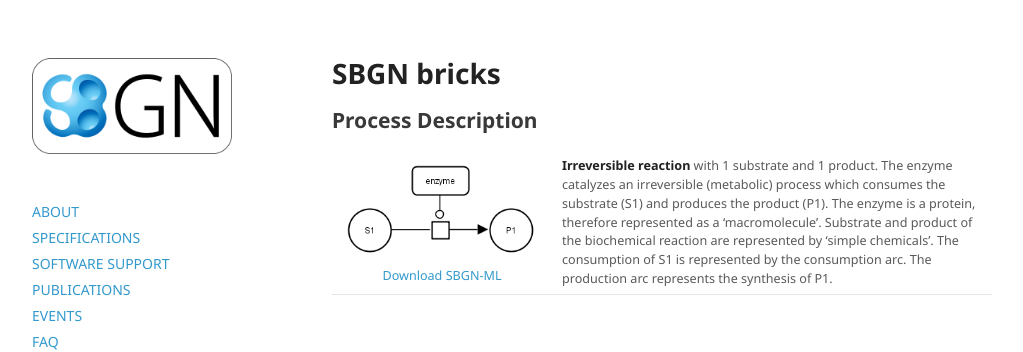
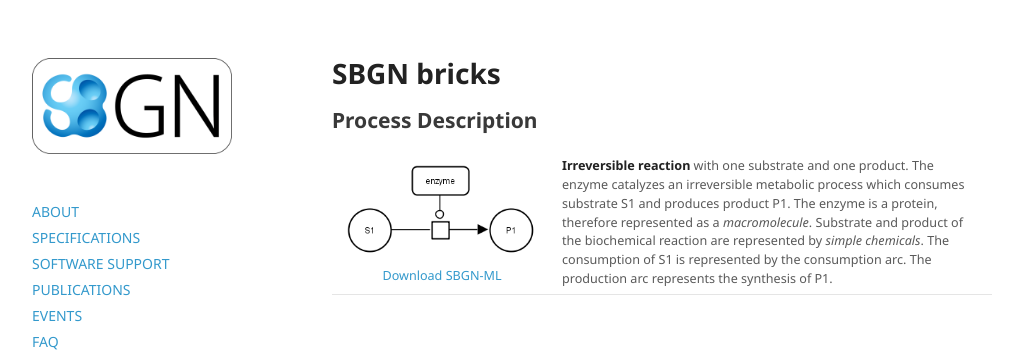
Before and after one commit to sbgn/sbgn, a Jekyll site: the page built from docs/sbgn_bricks.md, in a window 1280 px wide. Shown: the top 352 px of the page, without its empty margins (128-1151 px from the left). Built offline with Jekyll 4.4.1, drawn with Linux system fonts in a browser that asks for light colours; nearby versions of some CDN libraries.

Commit message:
Update sbgn_bricks.md

```diff
--- a/docs/sbgn_bricks.md
+++ b/docs/sbgn_bricks.md
@@ -11,6 +11,6 @@
 <table style="font-size:90%;">
     <tr>
       <td style="width: 200px; text-align: center;"><img src="../sbgn/images/bricks/PD_catalysis_irr_1_1.png"/> <br /> <a href="../sbgn/downloads/bricks/PD_catalysis_irr_1_1.sbgn" target="_blank">Download SBGN-ML</a></td>
-      <td><strong>Irreversible reaction</strong> with 1 substrate and 1 product. The enzyme catalyzes an irreversible (metabolic) process which consumes the substrate (S1) and produces the product (P1). The enzyme is a protein, therefore represented as a ‘macromolecule’. Substrate and product of the biochemical reaction are represented by ‘simple chemicals’. The consumption of S1 is represented by the consumption arc. The production arc represents the synthesis of P1.</td>
+      <td><strong>Irreversible reaction</strong> with one substrate and one product. The enzyme catalyzes an irreversible metabolic process which consumes substrate S1 and produces product P1. The enzyme is a protein, therefore represented as a <i>macromolecule</i>. Substrate and product of the biochemical reaction are represented by <i>simple chemicals</i>. The consumption of S1 is represented by the consumption arc. The production arc represents the synthesis of P1.</td>
     </tr>
 </table>
```
